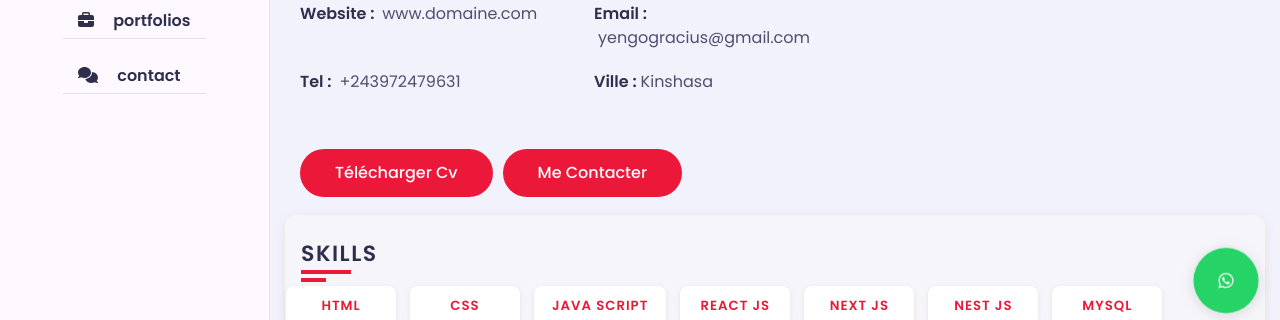
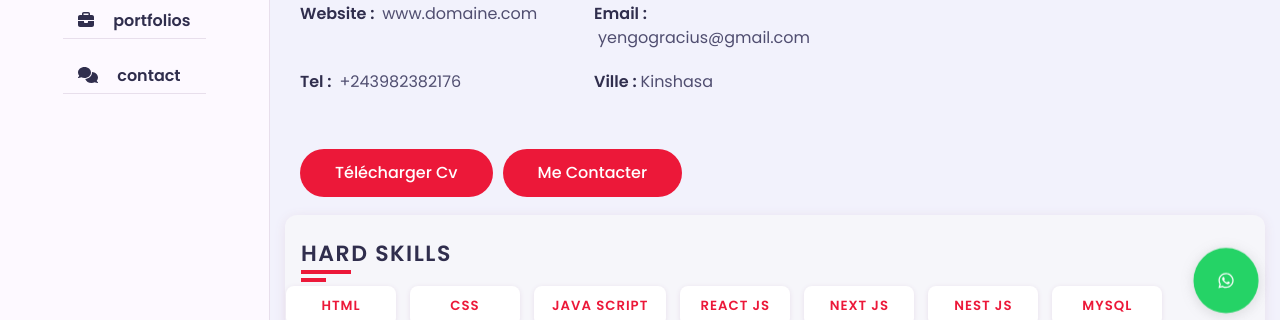
Before and after one commit to graciusyengo/my-portfolios, a Next.js app: page /about in a window 1280 px wide. Shown: the part 449-769 px from the top of the page. Built offline with nearby package versions, Linux system fonts and the light colour scheme; a web font is replaced by a local one.

Commit message:
changement de l'extension de ficheir

```diff
--- a/pages/about.js
+++ b/pages/about.js
@@ -37,7 +37,7 @@ export default function About() {
                   </div>
                   <div className="info-item padd-15">
                     <p>
-                      Tel : <span>+243972479631</span>
+                      Tel : <span>+243982382176</span>
                     </p>
                   </div>
                   <div className="info-item padd-15">
@@ -55,7 +55,7 @@ export default function About() {
                 </div>
               </div>
               <div className="skills padd-15">
-                <h4 className="skills-title">Skills</h4>
+                <h4 className="skills-title">Hard Skills </h4>
                 <div className="row">
                   <div className="skill-item">
                     <h5> HTML</h5>
--- a/pages/portfolios.js
+++ b/pages/portfolios.js
@@ -3,14 +3,14 @@ import React from 'react'
 const projects = [
   {
     title: 'Site pour Tdex Socimat',
-    image: '/socimat.png',
+    image: '/socimat.PNG',
     description: "L'application sert à informer, promouvoir et faciliter l'inscription à un événement TEDx local. Elle agit comme un hub d'informations et d'engagement pour les participants, les intervenants potentiels, les sponsors et le public curieux.",
     link: 'https://tedx-socimat.vercel.app/',
     tags: ['React', 'CSS']
   },
   {
     title: "Site de presentation d'une hopital",
-    image: '/pro.png',
+    image: '/pro.PNG',
     description: "J’ai conçu et développé le site web de la Clinique Promedis, un établissement médical multisites basé en RDC, pour valoriser ses services de santé auprès du public.Le site a pour objectifs :Préenter les services médicaux (consultation générale, spécialités, imagerie, etc.)Afficher les horaires de consultation et les médecins disponiblesFournir les coordonnées et localisations de chaque succursalePermettre la prise de rendez-vous en ligneRenforcer la visibilité de la marque Promedis via une interface moderne et professionnelle",
     link: 'https://cliniquepromedis.org/',
     tags: ['React', 'Sanity','CSS']
```
